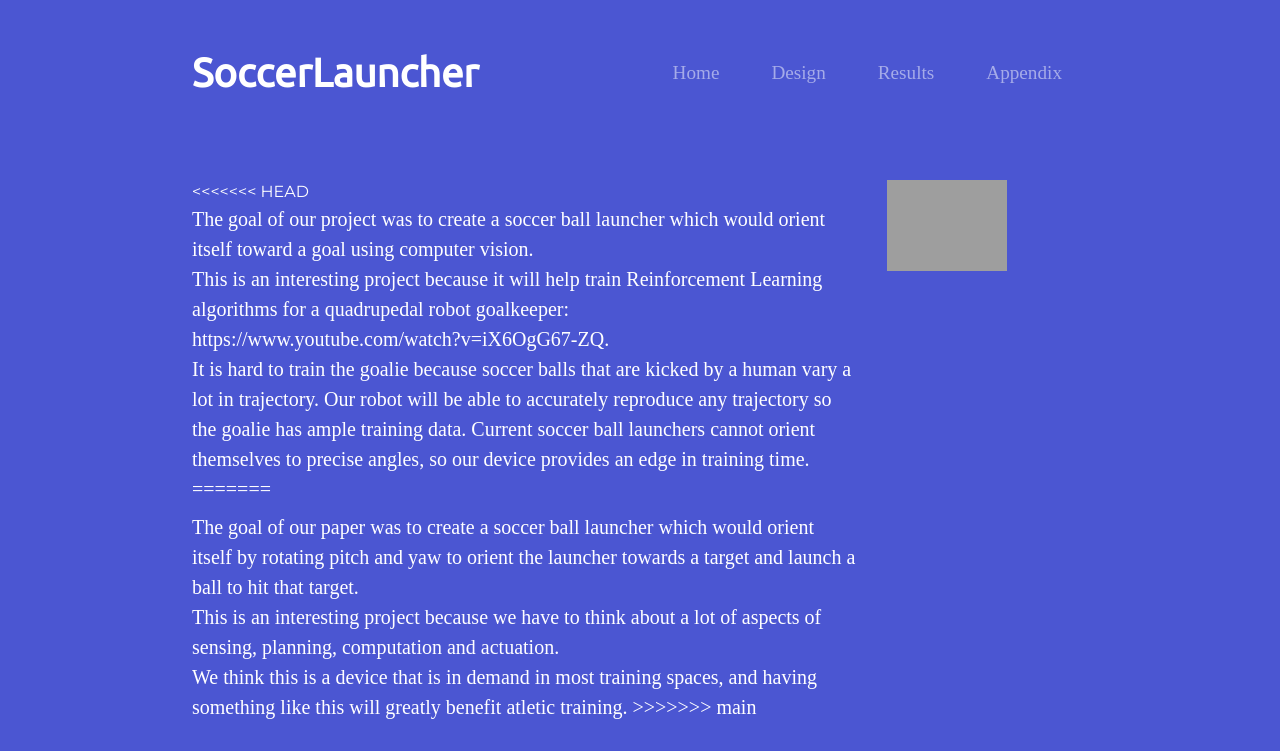
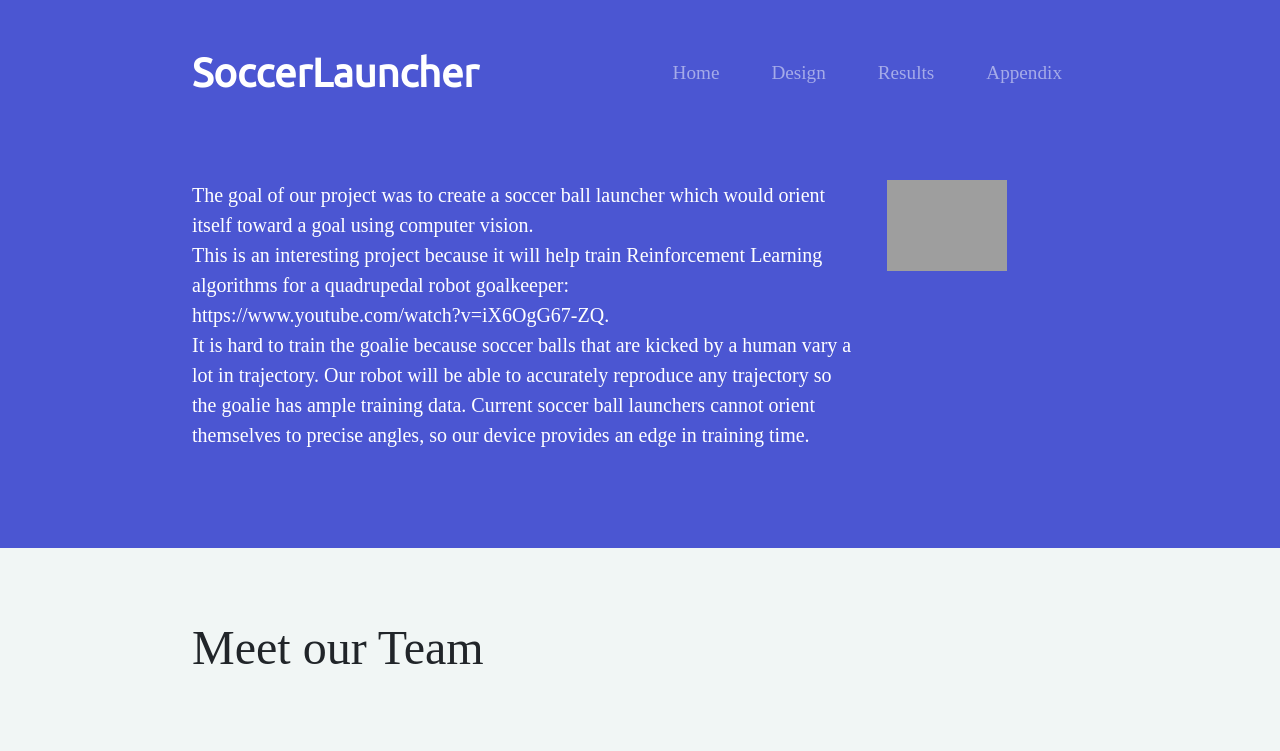
Before and after one commit to STForyoung/SoccerLauncher, a plain HTML site: page index.html in a window 1280 px wide. Shown: the top 751 px of the page. Drawn offline with nearby package versions, Linux system fonts and the light colour scheme; grey boxes are pictures that could not be loaded.

Commit message:
fixed front page

```diff
--- a/index.html
+++ b/index.html
@@ -63,19 +63,11 @@
         <div class="row">
 
           <div class="col-lg-9">
-<<<<<<< HEAD
             <h5 class="big-heading">The goal of our project was to create a soccer ball launcher which would orient itself toward a goal using computer vision.
                </br> This is an interesting project because it will help train Reinforcement Learning algorithms for a quadrupedal robot goalkeeper: <br> https://www.youtube.com/watch?v=iX6OgG67-ZQ.<br> It is hard to train the goalie because soccer balls that are kicked
                 by a human vary a lot in trajectory. Our robot will be able to accurately reproduce any trajectory so the goalie has ample training data. Current soccer ball launchers cannot orient themselves to precise angles, so our device
                provides an edge in training time.
                 </br>
-
-=======
-            <h5 class="big-heading">The goal of our paper was to create a soccer ball launcher which would orient itself by rotating pitch and
-                yaw to orient the launcher towards a target and launch a ball to hit that target. </br>
-                This is an interesting project because we have to think about a lot of aspects of sensing, planning, computation and actuation. </br>
-                We think this is a device that is in demand in most training spaces, and having something like this will greatly benefit atletic training.
->>>>>>> main
 
             </h5>
             <!-- <button type="button" class="btn btn-dark btn-lg download-button"><i class="fab fa-apple"></i> Download</button>
```
